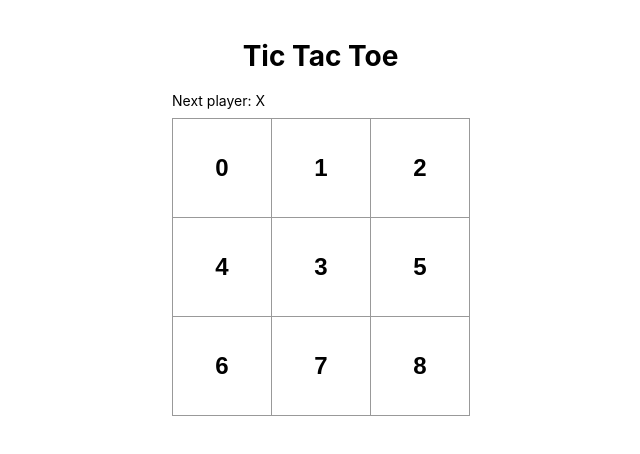
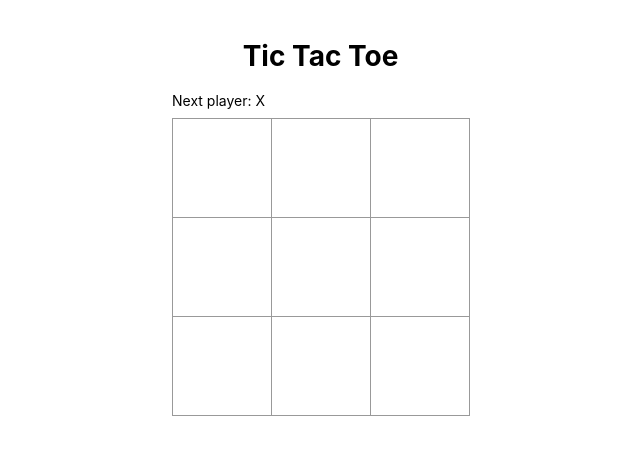
Before and after one commit to william-murphy-jr/tictactoe-tlm, a React (Create React App) app: page / in a window 1280 px wide. Shown: the top 454 px of the page, without its empty margins (218-858 px from the left). Built offline with nearby package versions, Linux system fonts and the light colour scheme.

Commit message:
added constructor and setState to Square Component

```diff
--- a/src/components/Board.jsx
+++ b/src/components/Board.jsx
@@ -1,34 +1,40 @@
 import React from 'react';
 import Square from './Square';
 
-const Board = () => {
+class Board extends React.Component {
+  constructor (props) {
+    super(props);
+    this.state = { value: null };
+  }
 
-  const renderSquare = (i) => {
+  renderSquare(i) {
     return <Square value = { i }/>;
   }
 
+
+  render() {
     const status = 'Next player: X';
-
     return (
       <div>
         <div className="status">{status}</div>
         <div className="board-row">
-        {renderSquare(0)}
-        {renderSquare(1)}
-        {renderSquare(2)}
+          {this.renderSquare(0)}
+          {this.renderSquare(1)}
+          {this.renderSquare(2)}
         </div>
         <div className="board-row">
-        {renderSquare(4)}
-        {renderSquare(3)}
-        {renderSquare(5)}
+          {this.renderSquare(4)}
+          {this.renderSquare(3)}
+          {this.renderSquare(5)}
         </div>
         <div className="board-row">
-        {renderSquare(6)}
-        {renderSquare(7)}
-        {renderSquare(8)}
+          {this.renderSquare(6)}
+          {this.renderSquare(7)}
+          {this.renderSquare(8)}
         </div>
       </div>
     );
   }
+}
 
   export default Board;
--- a/src/components/Square.jsx
+++ b/src/components/Square.jsx
@@ -1,12 +1,20 @@
 import React from 'react';
 
-const Square = (props) => {
-  console.log('props.value: ', props.value)
-      return (
-        <button className="square">
-          { props.value }
-        </button>
-      );
-    }
+class Square extends React.Component {
+  constructor(props) {
+    super(props);
+    this.state = {};
+  }
 
-  export default Square;
+  // console.log('props.value: ', props.value)÷
+  render() {
+    return (
+      <button className="square" onClick ={ () => {this.setState({ value: "X" })} } >
+        { this.state.value }
+      </button>
+    );
+
+  }
+}
+
+export default Square;
```
Lines whose indentation alone changed are shown as unchanged.
